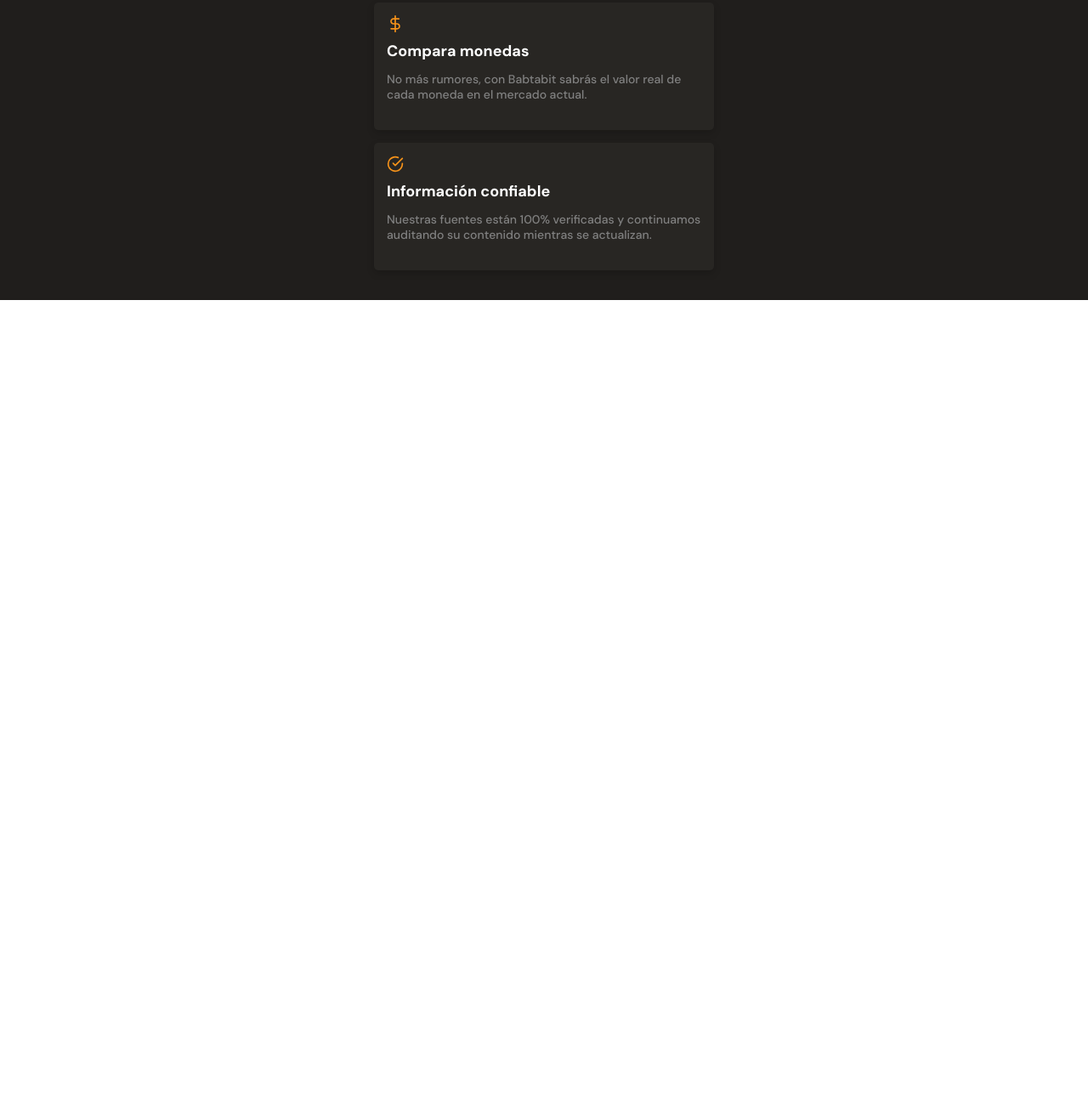
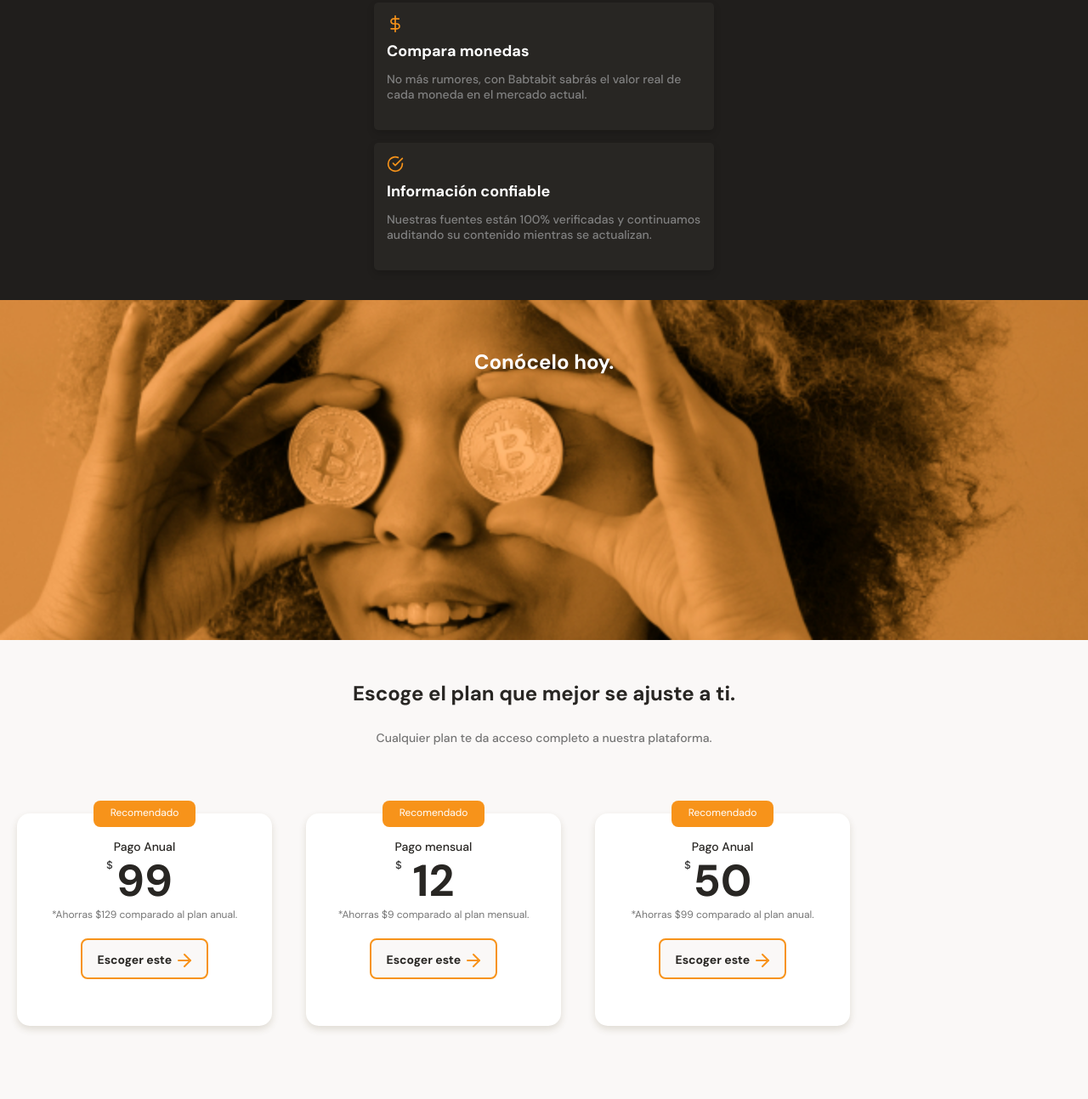
Before and after one commit to ramiro-cornejo/BataBit, a plain HTML site: page index.html in a window 1280 px wide. Shown: the part 1516-2809 px from the top of the page at 85% size. Before the commit the page ends 1869 px from the top, so only its background shows below. Drawn offline with Linux system fonts and the light colour scheme.

Commit message:
Plans section

```diff
--- a/index.html
+++ b/index.html
@@ -20,7 +20,7 @@
         <div class="header--title-container">
             <h1>La próxima revolución en el intercambio de criptomonedas.</h1>
             <p>Batatabit te ayuda a navegar entre los diferentes precios y tendencias.</p>
-            <a href="" class="header--button">Conoce Nuestros Planes <span></span></a>
+            <a href="#plans" class="header--button">Conoce Nuestros Planes <span></span></a>
         </div>
     </header>
     <main>
@@ -80,10 +80,45 @@
                         contenido mientras se actualizan.</p>
                 </article>
             </section>
-
         </section>
-        <section></section>
-        <section></section>
+        <section class="bitcoin-img-container">
+            <h2>Conócelo hoy.</h2>
+        </section>
+        <section id="plans" class="main-plans-container">
+            <div class="plans--title">
+                <h2>Escoge el plan que mejor se ajuste a ti.</h2>
+                <p>Cualquier plan te da acceso completo a nuestra plataforma.</p>
+            </div>
+            <section class="plans-container--slider">
+                <article class="plans-container--card">
+                    <p class="recommended">Recomendado</p>
+                    <div class="plan-info-container">
+                        <h3 class="plan-card--title">Pago Anual</h3>
+                        <p class="plan-card--price"><span>$</span> 99</p>
+                        <p class="plan-card--saving">*Ahorras $129 comparado al plan anual.</p>
+                        <button class="plan-card--ca">Escoger este <span></span></button>
+                    </div>
+                </article>
+                <article class="plans-container--card">
+                    <p class="recommended">Recomendado</p>
+                    <div class="plan-info-container">
+                        <h3 class="plan-card--title">Pago mensual</h3>
+                        <p class="plan-card--price"><span>$</span> 12</p>
+                        <p class="plan-card--saving">*Ahorras $9 comparado al plan mensual.</p>
+                        <button class="plan-card--ca">Escoger este <span></span></button>
+                    </div>
+                </article>
+                <article class="plans-container--card">
+                    <p class="recommended">Recomendado</p>
+                    <div class="plan-info-container">
+                        <h3 class="plan-card--title">Pago Anual</h3>
+                        <p class="plan-card--price"><span>$</span> 50</p>
+                        <p class="plan-card--saving">*Ahorras $99 comparado al plan anual.</p>
+                        <button class="plan-card--ca">Escoger este <span></span></button>
+                    </div>
+                </article>
+            </section>
+        </section>
     </main>
     <footer></footer>
 </body>
--- a/styles.css
+++ b/styles.css
@@ -333,3 +333,152 @@ header img {
     line-height: 1.8rem;
     color:  #808080;
 }
+
+.bitcoin-img-container {
+    width: 100%;
+    min-width: 320px;
+    height: 50vh;
+    background-image: url('./assets/img/bitcoinbaby2x.jpg');
+    background-position: center;
+    background-size: cover;
+    background-repeat: no-repeat;
+    text-align: center;
+}
+.bitcoin-img-container h2{
+    padding-top: 60px;
+    font-size: 2.4rem;
+    font-weight: bold;
+    line-height: 2.6rem;
+    color: var(--just-white);
+}
+
+.main-plans-container {
+    width: 100%;
+    min-width: 320px;
+    padding-bottom: 70px;
+    text-align: center;
+    background-color: var(--off-white);
+}
+
+.plans--title {
+    width: 90%;
+    min-width: 288px;
+    height: auto;
+    margin: 0 auto;
+    margin-bottom: 30px;
+}
+
+.plans--title h2 {
+    padding-top: 50px;
+    font-size: 2.4rem;
+    font-weight: bold;
+    line-height: 2.6rem;
+    color:var(--black);
+}
+
+.plans--title p {
+    padding-top: 30px;
+    font-size: 1.4rem;
+    font-weight: 500;
+    line-height: 1.8rem;
+    color: #757575;
+}
+.plans-container--slider {
+    display: flex;
+    height: 316px;
+    overflow-x: scroll;
+    overscroll-behavior-x: contain;
+    scroll-snap-type: x proximity;
+}
+
+.plans-container--card {
+    position: relative;
+    scroll-snap-align: center;
+    width: 70%;
+    min-width: 230px;
+    max-width: 300px;
+    height: 250px;
+    margin: 50px 20px 0;
+    padding: 0 15px;
+    background-color: var(--just-white);
+    border-radius: 15px;
+    box-shadow: 0 4px 8px rgba(89, 73, 30, 0.16);
+}
+
+.recommended {
+    position: absolute;
+    width: 120px;
+    height: 31px;
+    padding: 6px;
+    top: -15px;
+    left: calc(50% - 60px);
+    font-size: 1.2rem;
+    background-color: var(--bitcoin-orange);
+    border-radius: 8px;
+    color: var(--just-white);
+}
+
+.plan-card--title {
+    padding-top: 30px;
+    font-size: 1.4rem;
+    font-weight: 500;
+    line-height: 1.8rem;
+    color: var(--black);
+}
+
+.plan-card--price {
+    padding: 5px 0;
+    font-size: 5.2rem;
+    font-weight: bold;
+    line-height: 5.3rem;
+    color: var(--black);
+}
+
+.plan-card--price p {
+    font-size: 1.2rem;
+    font-weight: 300;
+}
+.plan-card--price span {
+    position: absolute;
+    width: 8px;
+    height: 15px;
+    left: calc(50% - 8px/2 - 41px);
+    /*top: calc(50% - 12px/2 + 0.5px);*/
+    font-family: 'Inter';
+    font-style: normal;
+    font-weight: 500;
+    font-size: 12px;
+    line-height: 15px;
+    /* identical to box height */
+
+    text-align: center;
+
+    color: #363636;
+}
+
+.plan-card--saving {
+    font-size: 1.2rem;
+    color: #757575;
+}
+
+.plan-card--ca {
+    width: 150px;
+    height: 48px;
+    margin-top: 20px;
+    background-color: #faf8f7;
+    border:  2px solid var(--bitcoin-orange);
+    border-radius: 8px;
+    font-family: 'DM Sans', sans-serif;
+    font-size: 1.4rem;
+    font-weight: bold;
+    line-height: 1.8rem;
+    color: var(--black);
+}
+
+.plan-card--ca span {
+    display: inline-block;
+    width: 20px;
+    height: 20px;
+    background-image: url('./assets/icons/orange-right-arrow.svg');
+    vertical-align: text-bottom;
+}
```
